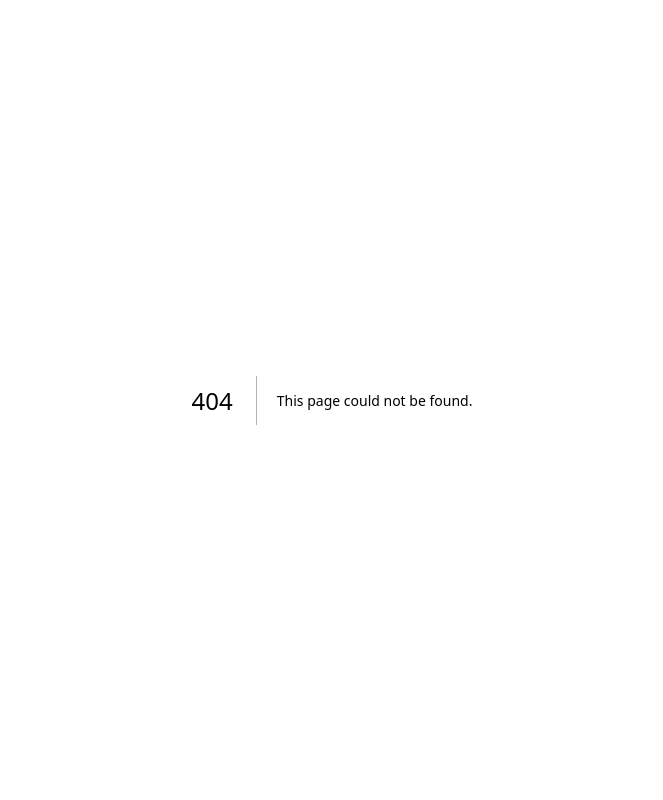
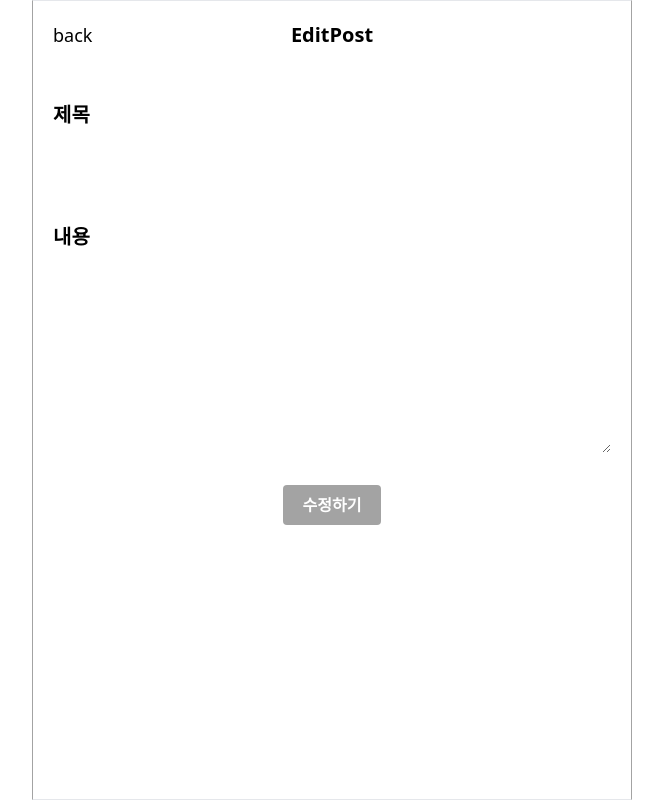
Before and after one commit to SeongKookKIM/Study, a Next.js app in the folder nextstudy/: page /editTodo in a window 1280 px wide. Before the commit this address had no page. Shown: the whole page, without its empty margins (308-971 px from the left). Built offline with nearby package versions, Linux system fonts and the light colour scheme.

Commit message:
Feat.EditPage 생성

```diff
--- /dev/null
+++ b/nextstudy/src/app/editTodo/page.tsx
@@ -0,0 +1,22 @@
+"use client";
+
+import { editPostState } from "@/entities/Post/PostState";
+import PostForm from "@/features/post/PostForm";
+import Header from "@/widgets/Header/Header";
+import { useRecoilValue } from "recoil";
+
+export default function editTodo() {
+  const postInfo = useRecoilValue(editPostState);
+
+  return (
+    <div className="cm-wrapper">
+      <Header backBtn={true} title="EditPost" newPostBtn={false} />
+      <PostForm
+        newPost={false}
+        index={postInfo.id}
+        defaultTitle={postInfo.title}
+        defaultContent={postInfo.content}
+      />
+    </div>
+  );
+}
--- a/nextstudy/src/app/todoDetail/[id]/page.tsx
+++ b/nextstudy/src/app/todoDetail/[id]/page.tsx
@@ -6,20 +6,21 @@ import { useRecoilValue, useSetRecoilState } from "recoil";
 import { useEffect, useState } from "react";
 
 import { Post } from "@/entities/Post/PostModel";
-import { useParams, useRouter } from "next/navigation";
+import { useParams } from "next/navigation";
 import { TodoDetailViewModel } from "@/features/todoDetail/todoDetail";
+import { useEditPostInfo } from "@/entities/Post/PostActions";
 
 export default function todoDetail() {
-  const router = useRouter();
   const state = useParams();
   const posts = useRecoilValue(postState);
   const setPosts = useSetRecoilState(postState);
+  const editPostInfo = useEditPostInfo();
 
   //State
   const [post, setPost] = useState<Post | null>(null);
 
   //View Model
-  const viewModel = new TodoDetailViewModel(posts, setPosts);
+  const viewModel = new TodoDetailViewModel(posts, setPosts, editPostInfo);
 
   useEffect(() => {
     setPost(posts[Number(state.id)]);
@@ -27,11 +28,14 @@ export default function todoDetail() {
 
   // Edit
   const handlerEditBtn = () => {
-    viewModel.editBtn();
+    if (post) {
+      viewModel.editBtn(post, Number(state.id));
+    } else {
+      console.log("post 데이터가 존재하지 않습니다.");
+    }
   };
 
   // Delete
-
   const hanlderDeleteBtn = () => {
     viewModel.deleteBtn(Number(state.id));
   };
@@ -40,16 +44,8 @@ export default function todoDetail() {
     <div className="cm-wrapper">
       <Header backBtn={true} title="Post" newPostBtn={true} />
       <div className={style.detailWrapper}>
-        <h3 className={style.title}>{post?.title}11</h3>
-        <p className={style.content}>
-          {post?.content}Fast Refresh had to perform a full reload. Read more:
-          https://nextjs.org/docs/messages/fast-refresh-reloadFast Refresh had
-          to perform a full reload. Read more:
-          https://nextjs.org/docs/messages/fast-refresh-reloadFast Refresh had
-          to perform a full reload. Read more:
-          https://nextjs.org/docs/messages/fast-refresh-reloadFast Refresh had
-          to perform a full reload. Read more:
-        </p>
+        <h3 className={style.title}>{post?.title}</h3>
+        <p className={style.content}>{post?.content}</p>
         <div className={style.detailBtnbox}>
           <button
             type="button"
--- a/nextstudy/src/entities/Post/PostActions.ts
+++ b/nextstudy/src/entities/Post/PostActions.ts
@@ -1,7 +1,7 @@
 "use client";
 
 import { useRecoilCallback, useSetRecoilState } from "recoil";
-import { postState } from "./PostState";
+import { editPostState, postState } from "./PostState";
 import { Post } from "./PostModel";
 
 function useAddPost() {
@@ -12,9 +12,9 @@ function useAddPost() {
 }
 
 function useEditPost() {
-  return useRecoilCallback(({ set }) => (index: number, updatePost: Post) => {
+  return useRecoilCallback(({ set }) => (updatePost: Post) => {
     set(postState, (prev) =>
-      prev.map((post, i) => (i === index ? updatePost : post))
+      prev.map((post, i) => (i === updatePost.id ? updatePost : post))
     );
   });
 }
@@ -25,4 +25,11 @@ function useDeletePost() {
   });
 }
 
-export { useAddPost, useEditPost, useDeletePost };
+function useEditPostInfo() {
+  const editPostInfo = useSetRecoilState(editPostState);
+  return (editPost: Post) => {
+    editPostInfo(editPost);
+  };
+}
+
+export { useAddPost, useEditPost, useDeletePost, useEditPostInfo };
--- a/nextstudy/src/entities/Post/PostModel.ts
+++ b/nextstudy/src/entities/Post/PostModel.ts
@@ -1,4 +1,5 @@
 export interface Post {
+  id?: number;
   title: string;
   content: string;
 }
--- a/nextstudy/src/entities/Post/PostPropsModel.ts
+++ b/nextstudy/src/entities/Post/PostPropsModel.ts
@@ -1,5 +1,6 @@
 export interface PostPropsModel {
   newPost: boolean;
+  index?: number;
   defaultTitle?: string;
   defaultContent?: string;
 }
--- a/nextstudy/src/entities/Post/PostState.ts
+++ b/nextstudy/src/entities/Post/PostState.ts
@@ -5,3 +5,12 @@ export const postState = atom<Post[]>({
   key: "postState",
   default: [],
 });
+
+export const editPostState = atom<Post>({
+  key: "editPostState",
+  default: {
+    id: 0,
+    title: "",
+    content: "",
+  },
+});
--- a/nextstudy/src/features/post/PostForm.tsx
+++ b/nextstudy/src/features/post/PostForm.tsx
@@ -1,17 +1,25 @@
 "use client";
 
-import { useState } from "react";
+import { useEffect, useState } from "react";
 import style from "./PostForm.module.css";
-import { useAddPost } from "@/entities/Post/PostActions";
+import { useAddPost, useEditPost } from "@/entities/Post/PostActions";
 import { useRouter } from "next/navigation";
 import { PostPropsModel } from "@/entities/Post/PostPropsModel";
+import { Post } from "@/entities/Post/PostModel";
 
-function PostForm({ newPost, defaultTitle, defaultContent }: PostPropsModel) {
+function PostForm({
+  newPost,
+  defaultTitle,
+  index,
+  defaultContent,
+}: PostPropsModel) {
   const addPost = useAddPost();
   const [title, setTitlte] = useState<string>("");
   const [content, setContent] = useState<string>("");
 
   const router = useRouter();
+
+  const recoilEditPost = useEditPost();
 
   const hanlderAddPost = () => {
     if (title && content) {
@@ -20,8 +28,38 @@ function PostForm({ newPost, defaultTitle, defaultContent }: PostPropsModel) {
       setContent("");
 
       router.push("/");
+    } else {
+      window.alert("제목과 내용을 입력해주세요.");
     }
   };
+
+  const hanlderEdiptPost = () => {
+    if (title && content) {
+      const editPost: Post = {
+        id: index,
+        title,
+        content,
+      };
+
+      recoilEditPost(editPost);
+
+      router.push("/");
+    } else {
+      window.alert("제목과 내용을 입력해주세요.");
+    }
+  };
+
+  useEffect(() => {
+    if (newPost) {
+      setTitlte(defaultTitle ?? "");
+      setContent(defaultContent ?? "");
+    }
+
+    return () => {
+      setTitlte("");
+      setContent("");
+    };
+  }, [newPost, defaultTitle, defaultContent]);
 
   return (
     <div className={style.post}>
@@ -30,7 +68,7 @@ function PostForm({ newPost, defaultTitle, defaultContent }: PostPropsModel) {
         <input
           type="text"
           className={style.titleInput}
-          value={newPost ? "" : defaultTitle}
+          defaultValue={newPost ? "" : defaultTitle}
           onChange={(e) => setTitlte(e.target.value)}
         />
       </div>
@@ -40,14 +78,20 @@ function PostForm({ newPost, defaultTitle, defaultContent }: PostPropsModel) {
         <textarea
           typeof="text"
           className={style.contentTextarea}
-          value={newPost ? "" : defaultContent}
+          defaultValue={newPost ? "" : defaultContent}
           onChange={(e) => setContent(e.target.value)}
         />
       </div>
 
-      <button type="button" className="cm-button" onClick={hanlderAddPost}>
-        작성하기
-      </button>
+      {newPost ? (
+        <button type="button" className="cm-button" onClick={hanlderAddPost}>
+          작성하기
+        </button>
+      ) : (
+        <button type="button" className="cm-button" onClick={hanlderEdiptPost}>
+          수정하기
+        </button>
+      )}
     </div>
   );
 }
--- a/nextstudy/src/widgets/Header/Header.module.css
+++ b/nextstudy/src/widgets/Header/Header.module.css
@@ -3,7 +3,7 @@
 }
 
 .title {
-  @apply absolute left-1/2 transform -translate-x-1/2 text-xl font-bold;
+  @apply absolute left-1/2 transform -translate-x-1/2 text-xl font-bold cursor-pointer;
 }
 
 .backBtn,
--- a/nextstudy/src/widgets/Header/Header.tsx
+++ b/nextstudy/src/widgets/Header/Header.tsx
@@ -12,7 +12,9 @@ function Header({ backBtn, title, newPostBtn }: HeaderModel) {
       <div className={style.backBtn}>
         {backBtn ? <p onClick={() => router.back()}>back</p> : ""}
       </div>
-      <h1 className={style.title}>{title}</h1>
+      <h1 className={style.title} onClick={() => router.push("/")}>
+        {title}
+      </h1>
       <div className={style.addTodoBtn}>
         {newPostBtn ? (
           <p onClick={() => router.push("/addTodo", { scroll: true })}>
```
Also changed, not shown: nextstudy/src/features/todoDetail/todoDetail.ts (+13 -4 lines), nextstudy/src/app/editTodo/editTodo.module.css (added).
